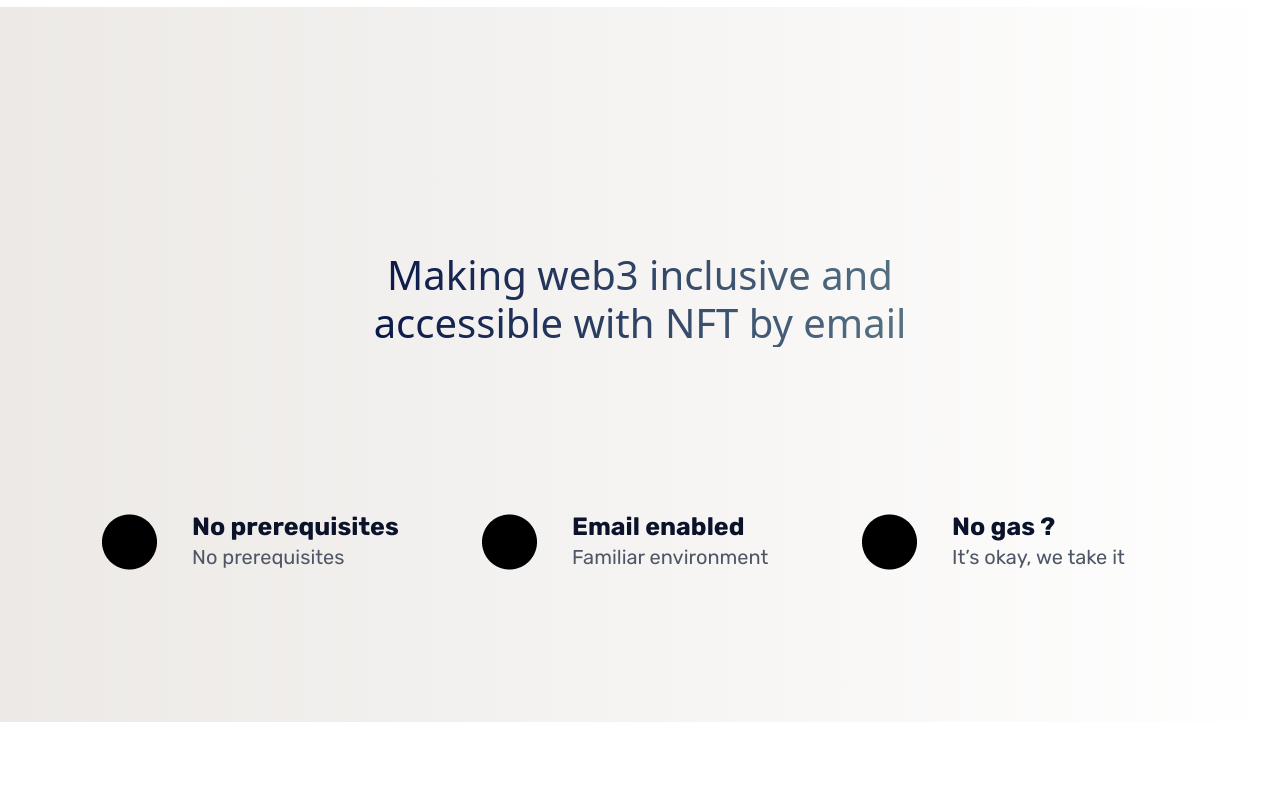
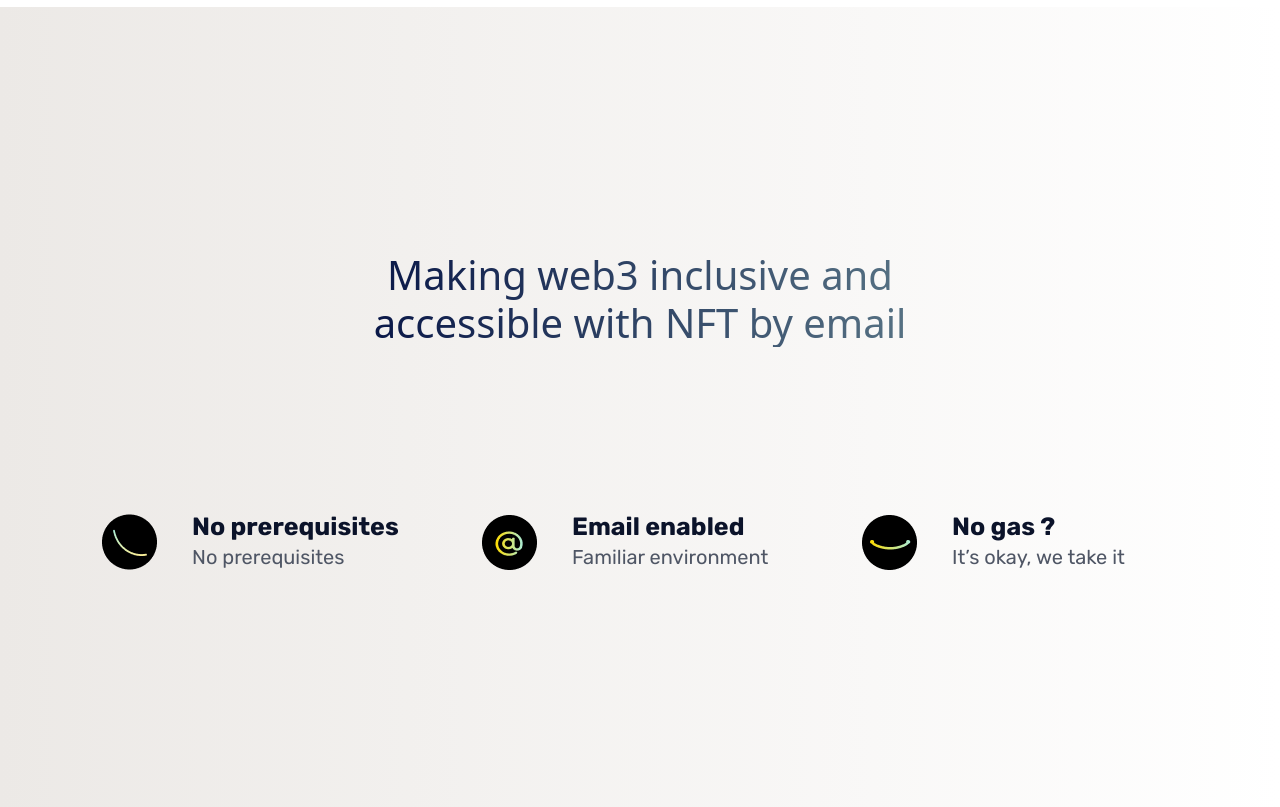
Before and after one commit to onuproy/Ainar7973, a plain HTML site: page index.html in a window 1280 px wide. Shown: the part 76-883 px from the top of the page. Before the commit the page ends 800 px from the top, so only its background shows below. Drawn offline with Linux system fonts and the light colour scheme.

Commit message:
last update image

```diff
--- a/assets/css/style.css
+++ b/assets/css/style.css
@@ -172,7 +172,7 @@ img{
   background: -o-linear-gradient(left, #ECE9E6 0%, #FFFFFF 100%);
   background: linear-gradient(90deg, #ECE9E6 0%, #FFFFFF 100%);
   padding-bottom: 150px;
-  height: 100%;
+  height: 100vh;
 }
 .middle_content{
   padding-top: 244px;
--- a/index.html
+++ b/index.html
@@ -64,7 +64,7 @@
 	===========================================-->
 
 	<!--==========================================
-			 	Start Header area
+			 	Start Hero area
 	===========================================-->
 	<section class="hero_section">
 		<div class="container">
@@ -72,7 +72,7 @@
 				<div class="col-12">
 					<div class="middle_content text-center">
 						<h2>Making web3 inclusive and accessible
-						with NFT by email</h2>
+							with NFT by email</h2>
 					</div>
 				</div>
 			</div>
@@ -81,7 +81,7 @@
 				<div class="col-md-4">
 					<div class="single_item">
 						<div class="icon">
-							<img src="assets/images/icon/user.png" alt="Icon">
+							<img src="assets/images/icon/icon-1.png" alt="Icon">
 						</div>
 						<div class="content">
 							<h4>No prerequisites</h4>
@@ -94,7 +94,7 @@
 				<div class="col-md-4">
 					<div class="single_item">
 						<div class="icon">
-							<img src="assets/images/icon/user.png" alt="Icon">
+							<img src="assets/images/icon/icon-2.png" alt="Icon">
 						</div>
 						<div class="content">
 							<h4>Email enabled</h4>
@@ -107,7 +107,7 @@
 				<div class="col-md-4">
 					<div class="single_item">
 						<div class="icon">
-							<img src="assets/images/icon/user.png" alt="Icon">
+							<img src="assets/images/icon/icon-3.png" alt="Icon">
 						</div>
 						<div class="content">
 							<h4>No gas ?</h4>
@@ -120,7 +120,7 @@
 		</div>
 	</section>
 	<!--==========================================
-				End Header area
+				End Hero area
 	===========================================-->
 
 	<!--jquery js-->
```
Also changed, not shown: sign-out.html (+8 -8 lines), assets/images/icon/icon-1.png (added), assets/images/icon/icon-2.png (added), assets/images/icon/icon-3.png (added), assets/images/icon/user.png (deleted).
